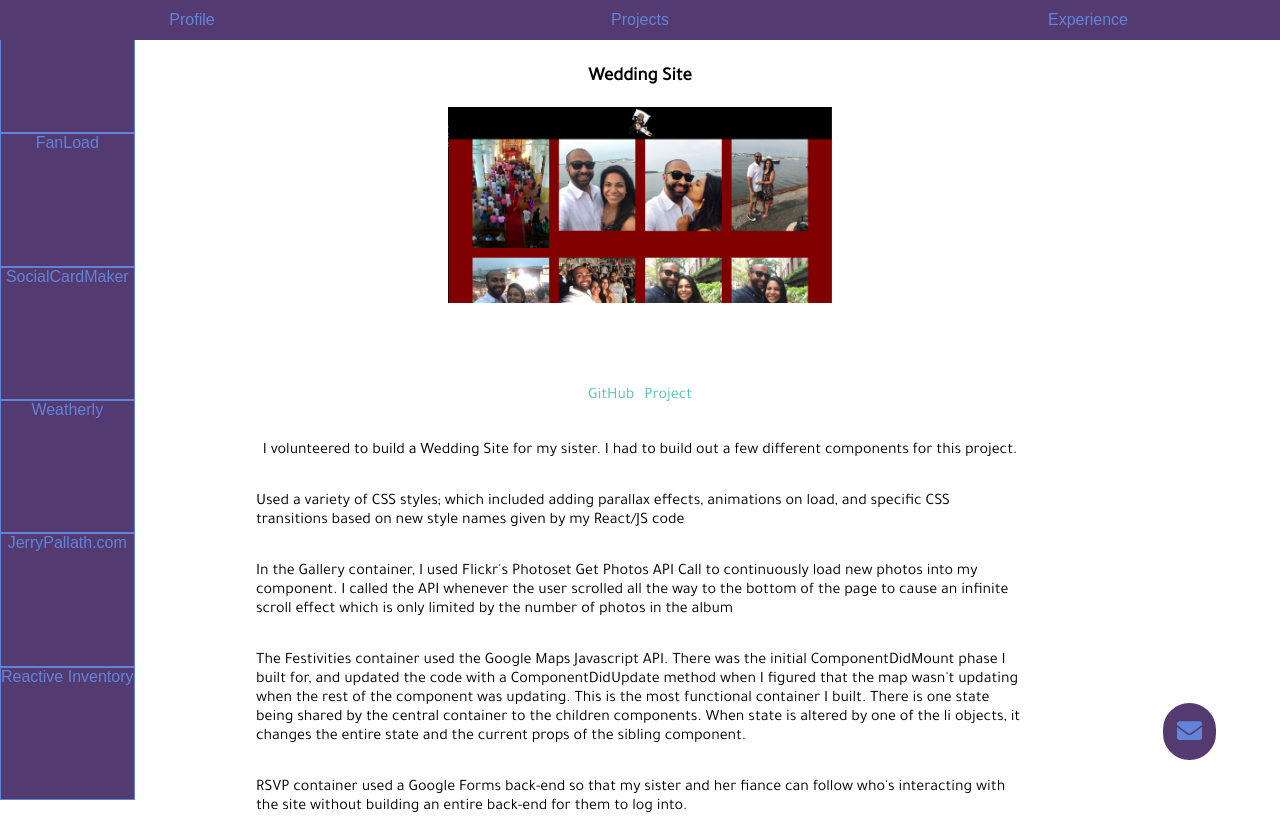
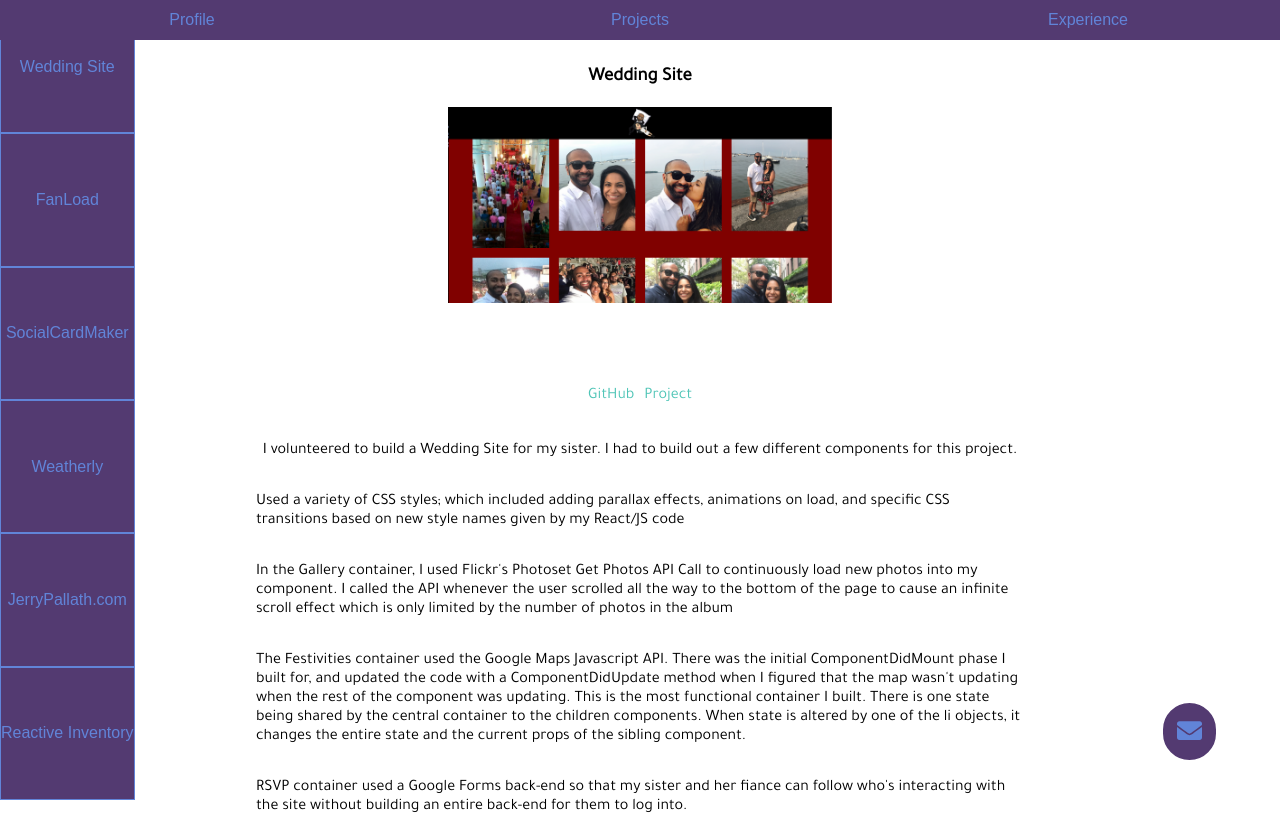
Before and after one commit to jpallath/jerrypallath.com2, a React (Create React App) app: page /projects in a window 1280 px wide. Built offline with nearby package versions, Linux system fonts and the light colour scheme.

Commit message:
fixes on menu

```diff
--- a/src/components/projectmenu.js
+++ b/src/components/projectmenu.js
@@ -15,7 +15,7 @@ class ProjectMenu extends Component {
     const { projects } = this.props;
     let projectOptions = projects.map(project => (
       <div key={project.id} onClick={() => this.menuChange(project.id)}>
-        {project.title}
+        <li>{project.title}</li>
       </div>
     ));
     return <div className="project-menu">{projectOptions}</div>;
--- a/src/styles/projectmenu.css
+++ b/src/styles/projectmenu.css
@@ -17,6 +17,10 @@
   text-align: center;
   border: 1px solid #6184d8;
   transition: all 0.5s linear;
+  display: flex;
+  align-items: center;
+  list-style: none;
+  justify-content: center;
 }
 
 .project-menu div:hover {
```
